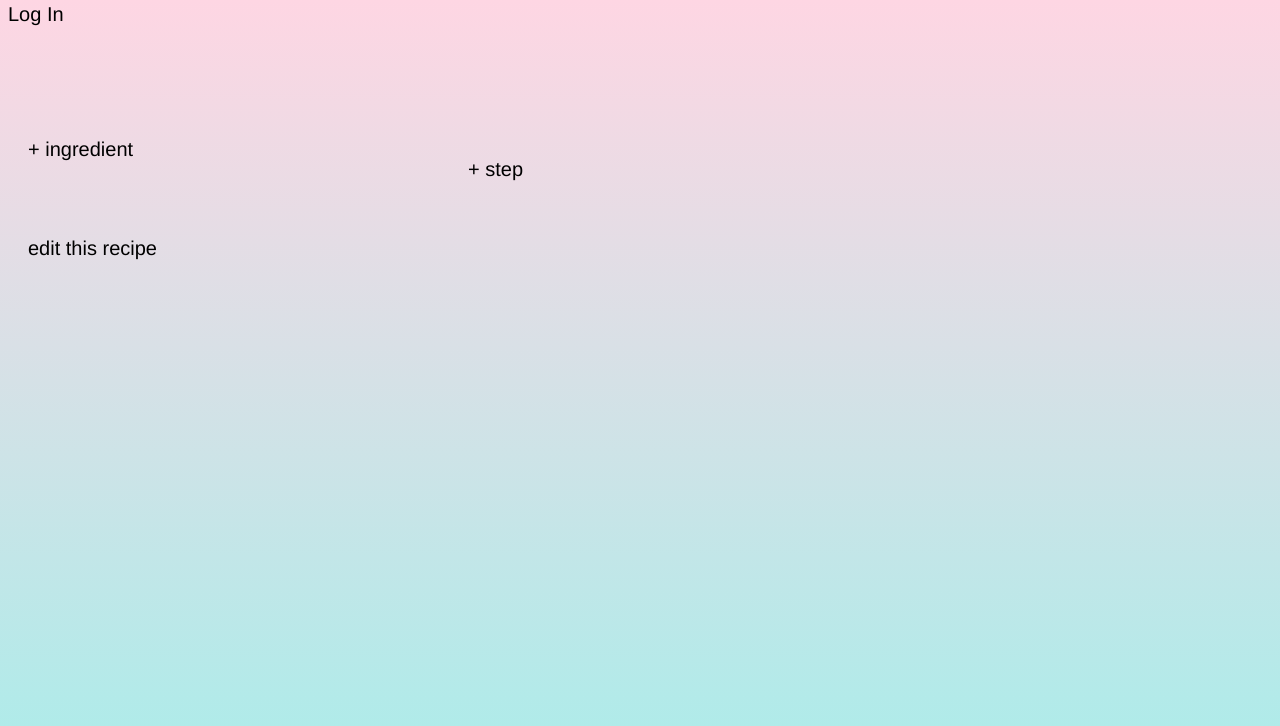
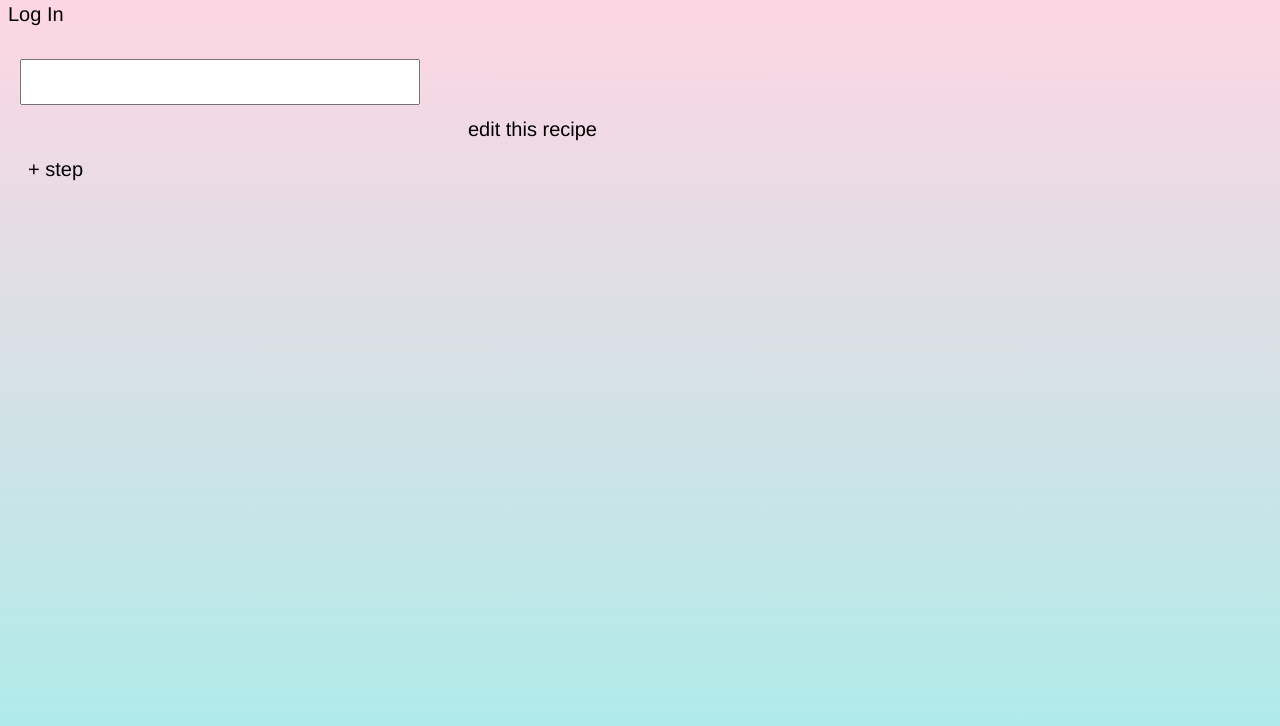
Before and after one commit to counterlogik/mnml-recipes, a React (Create React App) app in the folder client/: page /recipeDetails/1 in a window 1280 px wide. Both pictures are taken after a click on the button "edit this recipe". Shown: the top 726 px of the page. Built offline with nearby package versions, Linux system fonts and the light colour scheme; what auth0-js would draw is missing.

Commit message:
add recipe title editing

```diff
--- a/client/src/components/RecipeDetails.js
+++ b/client/src/components/RecipeDetails.js
@@ -28,6 +28,16 @@
       }
     });
   }
+
+  handleRecipeTitleChange = event => {
+    this.setState({
+      changed: {
+        title: event.target.value,
+        ingredients: this.state.changed.ingredients,
+        steps: this.state.changed.steps
+      }
+    });
+  };
 
   handleAddIngredient = event => {
     event.preventDefault();
@@ -186,7 +196,16 @@
   render() {
     return (
       <main>
+        {!this.state.underEdit && (
           <h4 className="grid-header">{this.state.current.title}</h4>
+        )}
+        {this.state.underEdit && (
+          <input
+            className="recipe-title-input"
+            value={this.state.changed.title}
+            onChange={this.handleRecipeTitleChange}
+          />
+        )}
         <section className="view-box">
           <IngredientsList
             currentIngredients={this.state.current.ingredients}
@@ -195,9 +214,11 @@
             onIngredientChange={this.onIngredientChange}
             onIngredientRemove={this.onIngredientRemove}
           />
+          {this.state.underEdit && (
             <button type="button" onClick={this.handleAddIngredient}>
               + ingredient
             </button>
+          )}
         </section>
         <section className="view-box view-box--major">
           <StepsList
@@ -207,9 +228,11 @@
             onStepChange={this.onStepChange}
             onStepRemove={this.onStepRemove}
           />
+          {this.state.underEdit && (
             <button type="button" onClick={this.handleAddStep}>
               + step
             </button>
+          )}
         </section>
         <div className="recipe-actions">
           <button type="button" onClick={this.toggleEditMode}>
--- a/client/src/css/components/_App.styl
+++ b/client/src/css/components/_App.styl
@@ -57,3 +57,6 @@
 .flex-header
   display flex
   justify-content flex-start
+
+.recipe-title-input
+  height 40px
--- a/client/src/css/style.css
+++ b/client/src/css/style.css
@@ -255,3 +255,6 @@
       -ms-flex-pack: start;
           justify-content: flex-start;
 }
+.recipe-title-input {
+  height: 40px;
+}
```
Also changed, not shown: 1 other file (tests, documents, lock files or other folders). Lines whose indentation alone changed are shown as unchanged.
